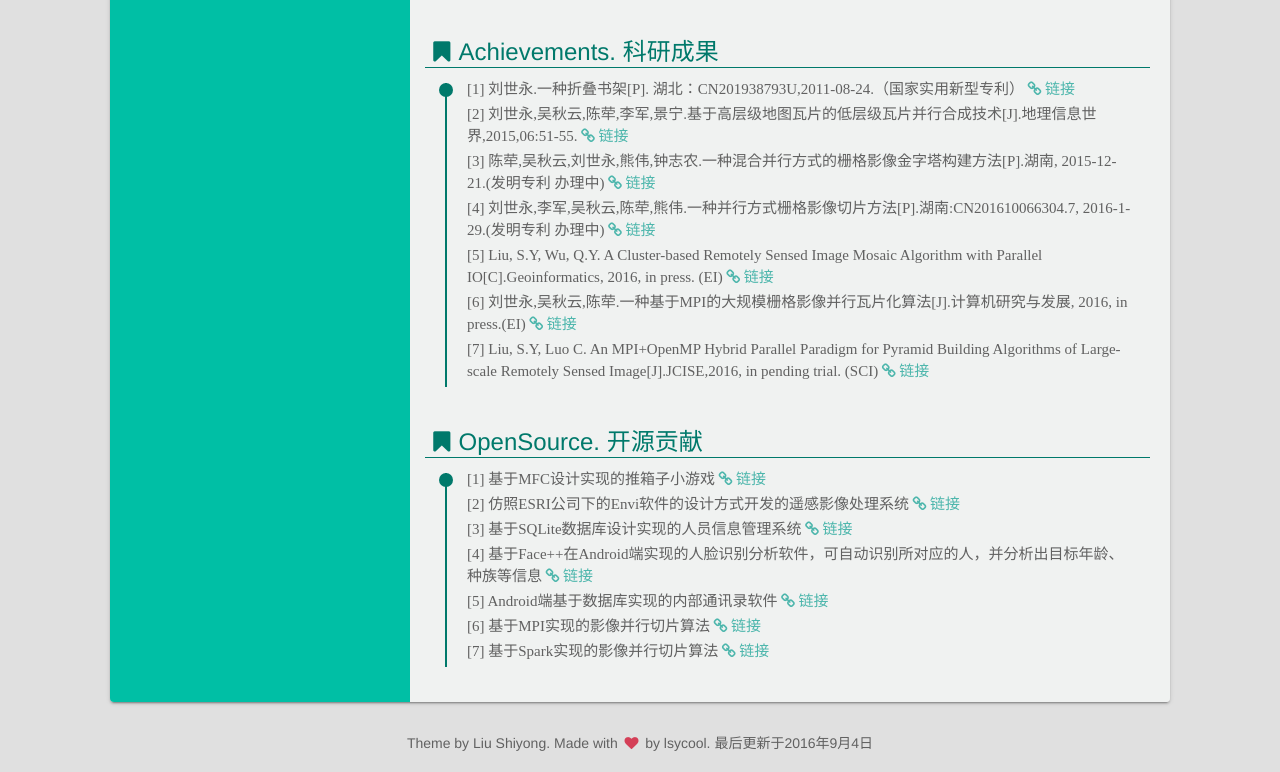
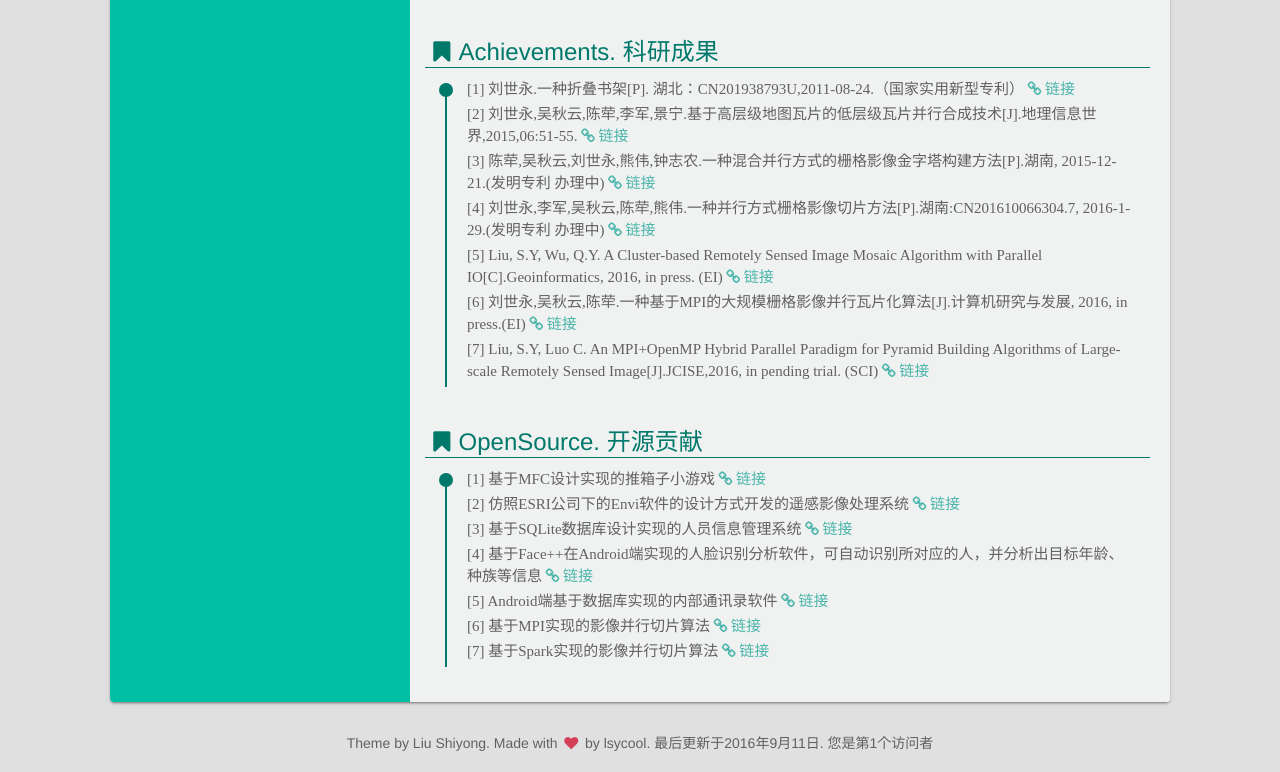
Before and after one commit to lsycool/lsycool.github.com-resume, a website: page index.html in a window 1280 px wide. Shown: the part 5044-5816 px from the top of the page. Drawn offline with Linux system fonts and the light colour scheme.

Commit message:
ShiyongLiu's resume

```diff
--- a/index.html
+++ b/index.html
@@ -404,8 +404,61 @@
             </ul>
         </div>
     </div>
+	<script language=JavaScript>
+	<!--
+		var caution = false
+		function setCookie(name, value, expires, path, domain, secure) {
+			var curCookie = name + "=" + escape(value) +
+			((expires) ? "; expires=" + expires.toGMTString() : "") +
+			((path) ? "; path=" + path : "") +
+			((domain) ? "; domain=" + domain : "") +
+			((secure) ? "; secure" : "")
+			if (!caution || (name + "=" + escape(value)).length <= 4000)
+				document.cookie = curCookie
+			else
+			if (confirm("Cookie exceeds 4KB and will be cut!"))
+				document.cookie = curCookie
+		}
+		function getCookie(name) {
+			var prefix = name + "="
+			var cookieStartIndex = document.cookie.indexOf(prefix)
+			if (cookieStartIndex == -1)
+			return null
+			var cookieEndIndex = document.cookie.indexOf(";", cookieStartIndex + prefix.length)
+			if (cookieEndIndex == -1)
+			cookieEndIndex = document.cookie.length
+			return unescape(document.cookie.substring(cookieStartIndex + prefix.length, cookieEndIndex))
+		}
+		function deleteCookie(name, path, domain) {
+			if (getCookie(name)) {
+				document.cookie = name + "=" +
+				((path) ? "; path=" + path : "") +
+				((domain) ? "; domain=" + domain : "") +
+				"; expires=Thu, 01-Jan-70 00:00:01 GMT"
+			}
+		}
+		function fixDate(date) {
+			var base = new Date(0)
+			var skew = base.getTime()
+			if (skew > 0)
+			date.setTime(date.getTime() - skew)
+		}
+		function getVisit(){
+			var now = new Date()
+			fixDate(now)
+			now.setTime(now.getTime() + 365 * 24 * 60 * 60 * 1000)
+			var visits = getCookie("counter")
+			if (!visits)
+				visits = 1
+			else
+				visits = parseInt(visits) + 1
+			setCookie("counter", visits, now)
+			document.write(visits)
+		}
+		// -->
+	</script>
     <footer>
-        <p>Theme by <a href="https://github.com/DIYgod/Resume" target="_blank">Liu Shiyong</a>. Made with <i class="icon-heart throb" style="color: #d43f57;"></i> by lsycool. 最后更新于2016年9月4日</p>
+        <p>Theme by <a href="https://github.com/lsycool/Resume" target="_blank">Liu Shiyong</a>. Made with <i class="icon-heart throb" style="color: #d43f57;"></i> by lsycool. 最后更新于2016年9月11日. 您是第<script>getVisit();</script>个访问者</p>
     </footer>
 </body>
 </html>
```
